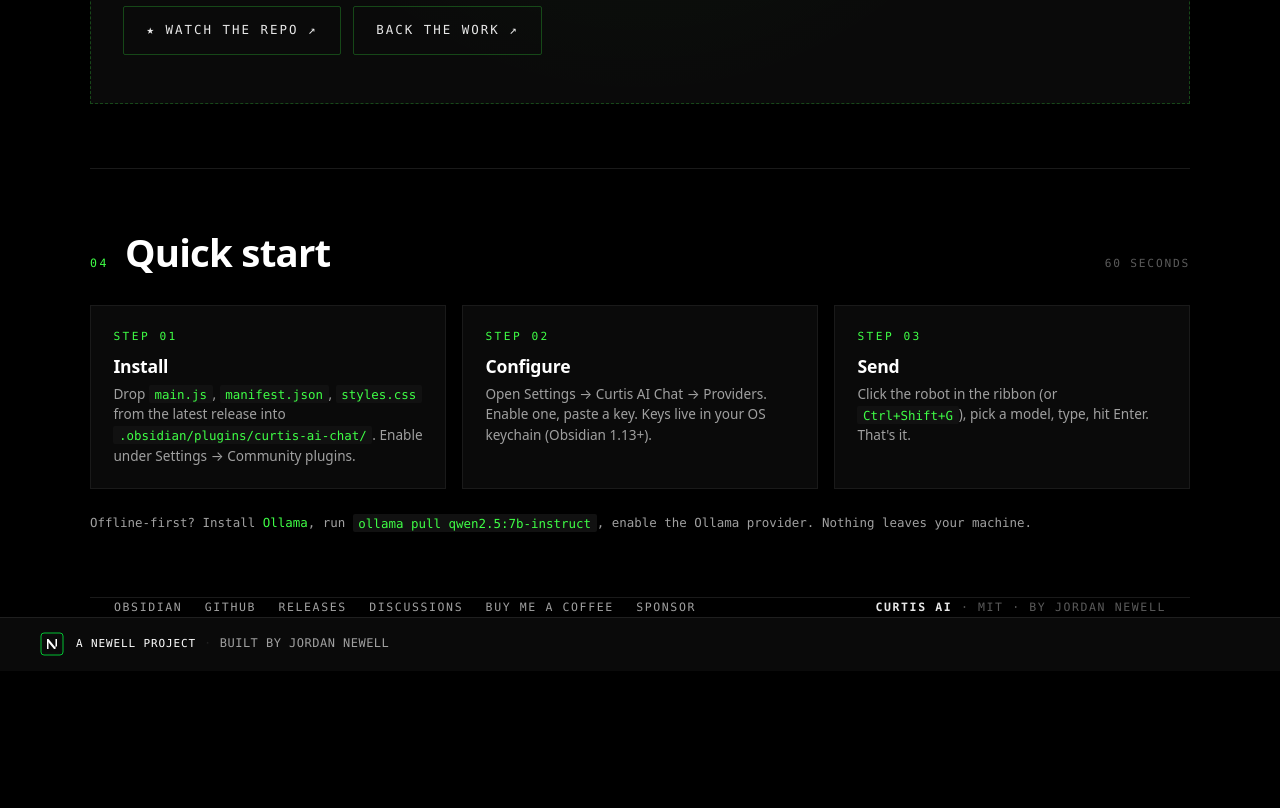
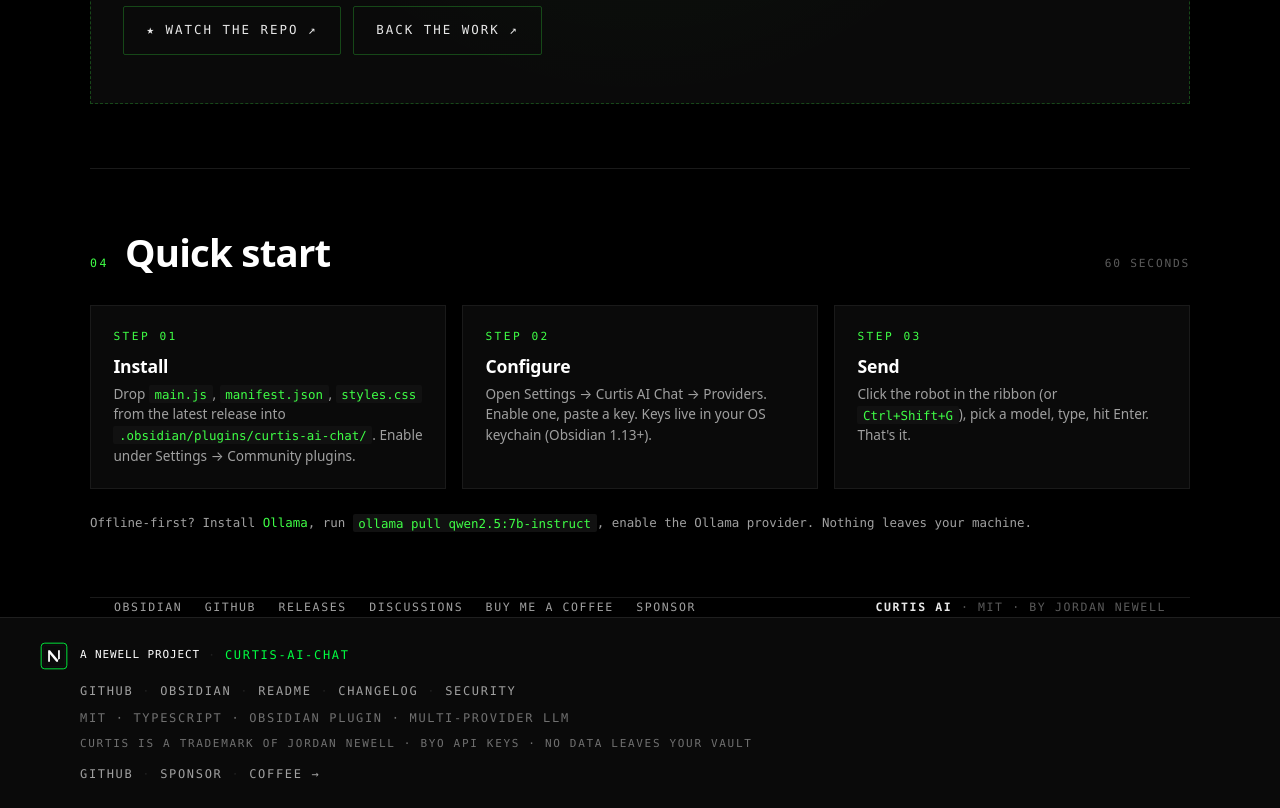
Before and after one commit to JordanNewell/curtis-ai-chat, a website: page docs/index.html in a window 1280 px wide. Shown: the part 2317-3125 px from the top of the page. Before the commit the page ends 2988 px from the top, so only its background shows below. Drawn offline with Linux system fonts and the light colour scheme.

Commit message:
chore(footer): cohesive NEWELL footer (brand+links+meta+legal+social)

```diff
--- a/docs/index.html
+++ b/docs/index.html
@@ -747,91 +747,58 @@
       <div class="copy"><b>Curtis AI</b> · MIT · by Jordan Newell</div>
     </div>
   </footer>
-<!--
-  NEWELL Universal Footer — drop-in component.
-  Paste before </body> on any page. Self-contained: inline CSS + SVG, no deps.
--->
-<footer class="newell-footer">
-  <a href="https://jordannewell.com" class="newell-footer-link" aria-label="A NEWELL project — visit jordannewell.com" title="A NEWELL project">
-    <svg class="newell-footer-mark" viewBox="0 0 48 48" width="24" height="24" aria-hidden="true">
+<footer class="newell-site-footer">
+  <div class="nsf-inner">
+    <div class="nsf-brand">
+      <svg class="nsf-mark" viewBox="0 0 48 48" width="28" height="28" aria-hidden="true">
         <rect x="2" y="2" width="44" height="44" rx="6" fill="#0A0A0A" stroke="#00FF41" stroke-width="1.5"/>
         <rect x="6" y="6" width="36" height="36" rx="3" fill="#0A0A0A" stroke="#1F1F1F" stroke-width="0.5"/>
         <path d="M 14 14 L 14 34 L 17 34 L 17 19 L 14 16 Z" fill="#FFFFFF"/>
         <path d="M 31 34 L 31 31 L 17 14 L 14 14 L 14 17 L 28 34 Z" fill="#FFFFFF"/>
         <path d="M 34 14 L 31 14 L 31 31 L 34 28 L 34 14 Z" fill="#FFFFFF"/>
       </svg>
-    <span class="newell-footer-text">
-      <span class="newell-footer-project">A NEWELL project</span>
-      <span class="newell-footer-sep">·</span>
-      <span class="newell-footer-credit">Built by Jordan Newell</span>
-    </span>
-  </a>
+      <div class="nsf-brand-text">
+        <a href="https://jordannewell.com" class="nsf-brand-link">A NEWELL project</a>
+        <span class="nsf-sep">·</span>
+        <span class="nsf-product">curtis-ai-chat</span>
+      </div>
+    </div>
+    <div class="nsf-row nsf-links"><a href="https://github.com/JordanNewell/curtis-ai-chat">github</a> <span class="nsf-sep">·</span> <a href="https://community.obsidian.md/plugins/curtis-ai-chat">obsidian</a> <span class="nsf-sep">·</span> <a href="https://github.com/JordanNewell/curtis-ai-chat#readme">readme</a> <span class="nsf-sep">·</span> <a href="https://github.com/JordanNewell/curtis-ai-chat/blob/master/CHANGELOG.md">changelog</a> <span class="nsf-sep">·</span> <a href="https://github.com/JordanNewell/curtis-ai-chat/security/policy">security</a></div>
+    <div class="nsf-row nsf-meta"><span>MIT</span> <span class="nsf-sep">·</span> <span>TypeScript</span> <span class="nsf-sep">·</span> <span>Obsidian plugin</span> <span class="nsf-sep">·</span> <span>Multi-provider LLM</span></div>
+    <div class="nsf-row nsf-legal">Curtis is a trademark of Jordan Newell · BYO API keys · No data leaves your vault</div>
+    <div class="nsf-row nsf-social">
+      <a href="https://github.com/JordanNewell" aria-label="GitHub" title="GitHub">github</a>
+      <span class="nsf-sep">·</span>
+      <a href="https://github.com/sponsors/JordanNewell" aria-label="Sponsor" title="Sponsor on GitHub">sponsor</a>
+      <span class="nsf-sep">·</span>
+      <a href="https://buymeacoffee.com/jordannewell" aria-label="Buy me a coffee" title="Buy me a coffee">coffee →</a>
+    </div>
+  </div>
 </footer>
-
 <style>
-  .newell-footer {
-    border-top: 1px solid #1F1F1F;
-    background: #0A0A0A;
-    padding: 14px 24px;
-    font-family: "JetBrains Mono", "SF Mono", Menlo, monospace;
-    font-size: 12px;
-    letter-spacing: 0.04em;
-    color: #A0A0A0;
-    margin-top: auto;
-  }
-  .newell-footer-link {
-    display: flex;
-    align-items: center;
-    gap: 12px;
-    text-decoration: none;
-    color: inherit;
-    max-width: 1200px;
-    margin: 0 auto;
-    transition: color 0.15s ease;
-  }
-  .newell-footer-link:hover {
-    color: #00FF41;
-  }
-  .newell-footer-mark {
-    flex-shrink: 0;
-    display: block;
-  }
-  .newell-footer-text {
-    display: inline-flex;
-    align-items: center;
-    gap: 8px;
-    flex-wrap: wrap;
-  }
-  .newell-footer-project {
-    color: #FFFFFF;
-    font-weight: 500;
-    letter-spacing: 0.08em;
-    text-transform: uppercase;
-    font-size: 11px;
-  }
-  .newell-footer-sep {
-    color: #1F1F1F;
-  }
-  .newell-footer-credit {
-    color: #A0A0A0;
-  }
-  .newell-footer-link:hover .newell-footer-project {
-    color: #00FF41;
-  }
+.newell-site-footer { border-top: 1px solid #1F1F1F; background: #0A0A0A; padding: 24px; font-family: "JetBrains Mono", "SF Mono", Menlo, monospace; font-size: 12px; color: #A0A0A0; }
+.nsf-inner { max-width: 1200px; margin: 0 auto; display: flex; flex-direction: column; gap: 8px; }
+.nsf-brand { display: flex; align-items: center; gap: 12px; margin-bottom: 4px; }
+.nsf-mark { flex-shrink: 0; display: block; }
+.nsf-brand-text { display: inline-flex; align-items: center; gap: 8px; flex-wrap: wrap; }
+.nsf-brand-link { color: #FFFFFF; text-decoration: none; font-weight: 500; letter-spacing: 0.08em; text-transform: uppercase; font-size: 11px; transition: color 0.15s ease; }
+.nsf-brand-link:hover { color: #00FF41; }
+.nsf-product { color: #00FF41; font-weight: 500; }
+.nsf-sep { color: #1F1F1F; }
+.nsf-row { padding-left: 40px; }
+.nsf-links a, .nsf-meta span, .nsf-legal { color: #A0A0A0; }
+.nsf-links a { text-decoration: none; transition: color 0.15s ease; }
+.nsf-links a:hover { color: #00FF41; }
+.nsf-meta span { color: #707070; }
+.nsf-legal { color: #707070; font-size: 11px; line-height: 1.5; }
+.nsf-social { padding-left: 40px; margin-top: 4px; }
+.nsf-social a { color: #A0A0A0; text-decoration: none; transition: color 0.15s ease; }
+.nsf-social a:hover { color: #00FF41; }
 @media (max-width: 600px) {
-    .newell-footer {
-      padding: 12px 16px;
-      font-size: 11px;
-    }
-    .newell-footer-link {
-      gap: 8px;
-    }
-    .newell-footer-mark {
-      width: 20px;
-      height: 20px;
-    }
+  .newell-site-footer { padding: 16px; font-size: 11px; }
+  .nsf-row, .nsf-social { padding-left: 0; }
+  .nsf-brand { margin-bottom: 4px; }
 }
 </style>
-
 </body>
 </html>
```
Lines whose indentation alone changed are shown as unchanged.
